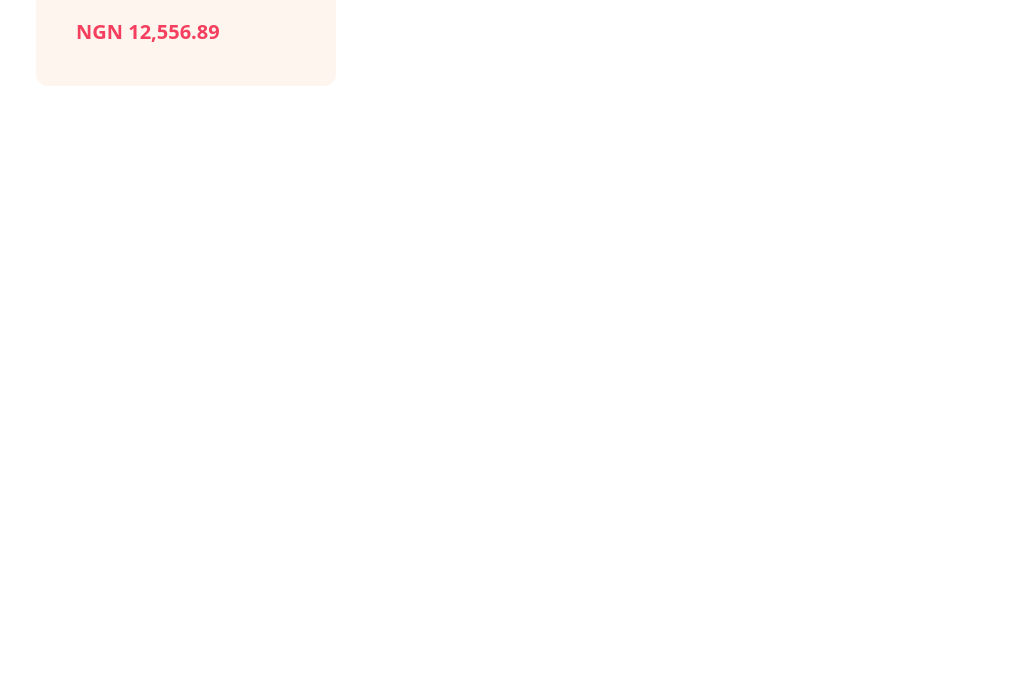
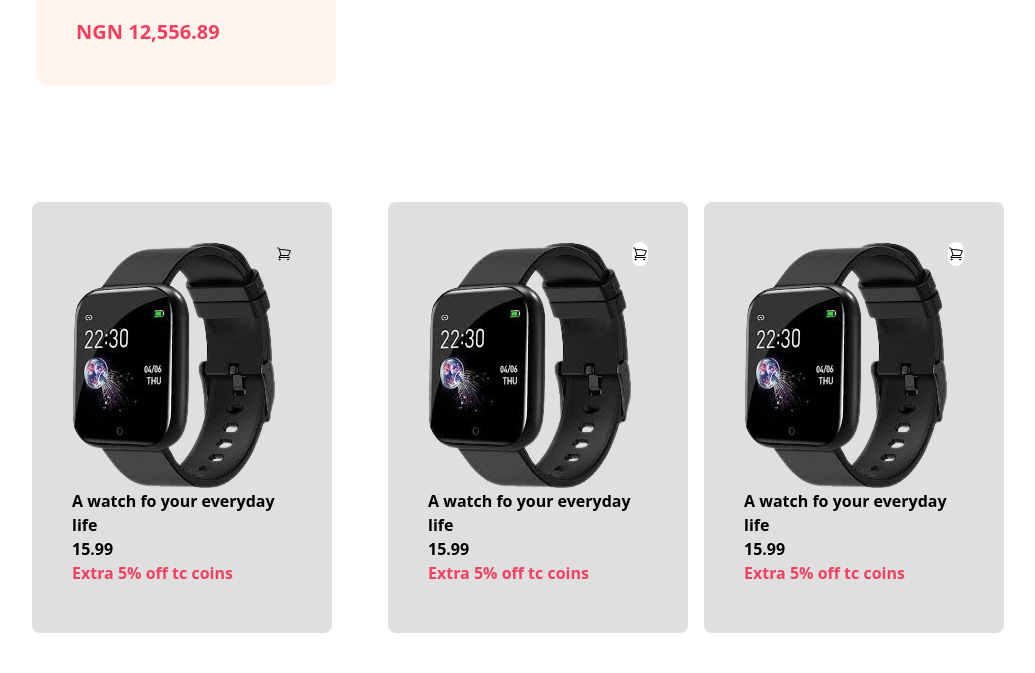
Before and after one commit to Ecghhh/final-lap, a website: page src/index.html in a window 1280 px wide. Shown: the part 950-1623 px from the top of the page, without its empty margins (8-1043 px from the left). Before the commit the page ends 1112 px from the top, so only its background shows below. Drawn offline with Linux system fonts and the light colour scheme.

Commit message:
added product

```diff
--- a/src/index.html
+++ b/src/index.html
@@ -157,6 +157,52 @@
 </aside>
 
     </div>
+ <aside class="flex items-center flex-wrap space-x-4 ">
+    <div class="bg-[#dfdfdf] w-[300px]  p-10 m-10 rounded-lg group ">
+        <div class="flex">
+            <img class="rounded-md " src="./aa.png" alt="">
+            <svg xmlns="http://www.w3.org/2000/svg" fill="none" viewBox="0 0 24 24" stroke-width="1.5" stroke="currentColor" class="size-6  ">
+                <path stroke-linecap="round" stroke-linejoin="round" d="M2.25 3h1.386c.51 0 .955.343 1.087.835l.383 1.437M7.5 14.25a3 3 0 0 0-3 3h15.75m-12.75-3h11.218c1.121-2.3 2.1-4.684 2.924-7.138a60.114 60.114 0 0 0-16.536-1.84M7.5 14.25 5.106 5.272M6 20.25a.75.75 0 1 1-1.5 0 .75.75 0 0 1 1.5 0Zm12.75 0a.75.75 0 1 1-1.5 0 .75.75 0 0 1 1.5 0Z" />
+              </svg>
+        </div>
+        <p class="font-semibold">A watch fo your everyday life</p>
+         <p class="font-semibold">15.99</p>
+         <p class="text-rose-500  font-bold"> Extra 5% off tc coins </p>
+         <div class="flex items-center mt-2 space-x-2">
+             <button class="text-white bg-black p-2 rounded-full text-xs hidden group-hover:flex">see preview</button>
+             <button class="text-white bg-black p-2 rounded-full text-xs hidden group-hover:flex">similar items</button>
+            </div>
+    </div>   <div class="bg-[#dfdfdf] w-[300px]  p-10 m-10 rounded-lg group ">
+        <div class="flex">
+            <img class="rounded-md " src="./aa.png" alt="">
+            <svg xmlns="http://www.w3.org/2000/svg" fill="none" viewBox="0 0 24 24" stroke-width="1.5" stroke="currentColor" class="size-6 bg-white rounded-full ">
+                <path stroke-linecap="round" stroke-linejoin="round" d="M2.25 3h1.386c.51 0 .955.343 1.087.835l.383 1.437M7.5 14.25a3 3 0 0 0-3 3h15.75m-12.75-3h11.218c1.121-2.3 2.1-4.684 2.924-7.138a60.114 60.114 0 0 0-16.536-1.84M7.5 14.25 5.106 5.272M6 20.25a.75.75 0 1 1-1.5 0 .75.75 0 0 1 1.5 0Zm12.75 0a.75.75 0 1 1-1.5 0 .75.75 0 0 1 1.5 0Z" />
+              </svg>
+        </div>
+        <p class="font-semibold">A watch fo your everyday life</p>
+         <p class="font-semibold">15.99</p>
+         <p class="text-rose-500  font-bold"> Extra 5% off tc coins </p>
+         <div class="flex items-center mt-2 space-x-2">
+             <button class="text-white bg-black p-2 rounded-full text-xs hidden group-hover:flex">see preview</button>
+             <button class="text-white bg-black p-2 rounded-full text-xs hidden group-hover:flex">similar items</button>
+            </div>
+    </div>   <div class="bg-[#dfdfdf] w-[300px]  p-10 m-10 rounded-lg group ">
+        <div class="flex">
+            <img class="rounded-md " src="./aa.png" alt="">
+            <svg xmlns="http://www.w3.org/2000/svg" fill="none" viewBox="0 0 24 24" stroke-width="1.5" stroke="currentColor" class="size-6 bg-white rounded-full ">
+                <path stroke-linecap="round" stroke-linejoin="round" d="M2.25 3h1.386c.51 0 .955.343 1.087.835l.383 1.437M7.5 14.25a3 3 0 0 0-3 3h15.75m-12.75-3h11.218c1.121-2.3 2.1-4.684 2.924-7.138a60.114 60.114 0 0 0-16.536-1.84M7.5 14.25 5.106 5.272M6 20.25a.75.75 0 1 1-1.5 0 .75.75 0 0 1 1.5 0Zm12.75 0a.75.75 0 1 1-1.5 0 .75.75 0 0 1 1.5 0Z" />
+              </svg>
+        </div>
+        <p class="font-semibold">A watch fo your everyday life</p>
+         <p class="font-semibold">15.99</p>
+         <p class="text-rose-500  font-bold"> Extra 5% off tc coins </p>
+         <div class="flex items-center mt-2 space-x-2">
+             <button class="text-white bg-black p-2 rounded-full text-xs hidden group-hover:flex">see preview</button>
+             <button class="text-white bg-black p-2 rounded-full text-xs hidden group-hover:flex">similar items</button>
+            </div>
+    </div>
+ </aside>
+
 </body>
 
 </html>
```
Also changed, not shown: src/aa.png (added), src/output.css.
